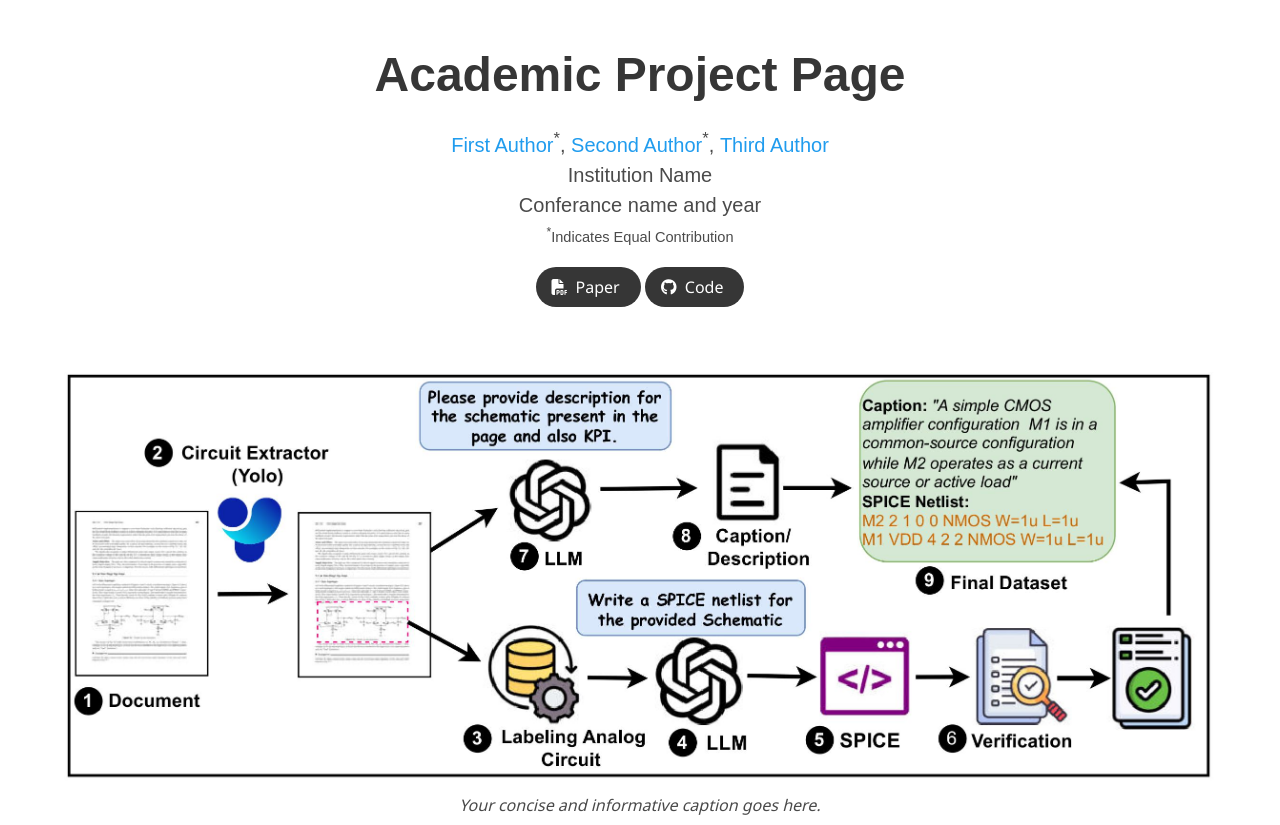
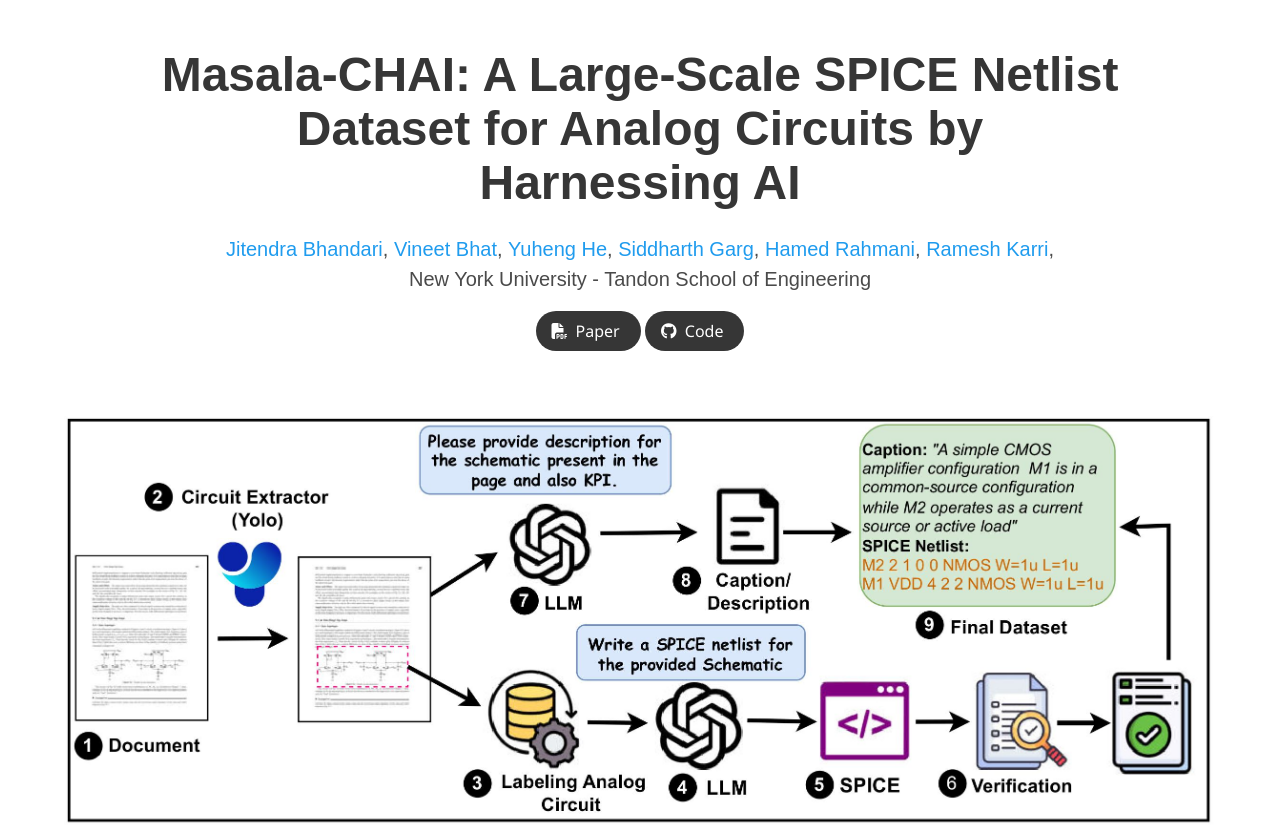
Before and after one commit to masala-chai-llm/masala-chai-llm.github.io, a plain HTML site: page index.html in a window 1280 px wide. Shown: the top 825 px of the page. Drawn offline with nearby package versions, Linux system fonts and the light colour scheme; some icons are missing; a web font is replaced by a local one.

Commit message:
Update index.html

```diff
--- a/index.html
+++ b/index.html
@@ -52,21 +52,25 @@
       <div class="container is-max-desktop">
         <div class="columns is-centered">
           <div class="column has-text-centered">
-            <h1 class="title is-1 publication-title">Academic Project Page</h1>
+            <h1 class="title is-1 publication-title">Masala-CHAI: A Large-Scale SPICE Netlist Dataset for Analog Circuits by Harnessing AI</h1>
             <div class="is-size-5 publication-authors">
               <!-- Paper authors -->
               <span class="author-block">
-                <a href="FIRST AUTHOR PERSONAL LINK" target="_blank">First Author</a><sup>*</sup>,</span>
+                <a href="" target="_blank">Jitendra Bhandari</a>,</span>
                 <span class="author-block">
-                  <a href="SECOND AUTHOR PERSONAL LINK" target="_blank">Second Author</a><sup>*</sup>,</span>
+                  <a href="" target="_blank">Vineet Bhat</a>,</span>
                   <span class="author-block">
-                    <a href="THIRD AUTHOR PERSONAL LINK" target="_blank">Third Author</a>
-                  </span>
+                    <a href="" target="_blank">Yuheng He</a>,</span>
+                  <span class="author-block">
+                    <a href="" target="_blank">Siddharth Garg</a>,</span>
+                  <span class="author-block">
+                    <a href="" target="_blank">Hamed Rahmani</a>,</span>
+                  <span class="author-block">
+                    <a href="" target="_blank">Ramesh Karri</a>,</span>
                   </div>
 
                   <div class="is-size-5 publication-authors">
-                    <span class="author-block">Institution Name<br>Conferance name and year</span>
-                    <span class="eql-cntrb"><small><br><sup>*</sup>Indicates Equal Contribution</small></span>
+                    <span class="author-block">New York University - Tandon School of Engineering</span>
                   </div>
 
                   <div class="column has-text-centered">
```
